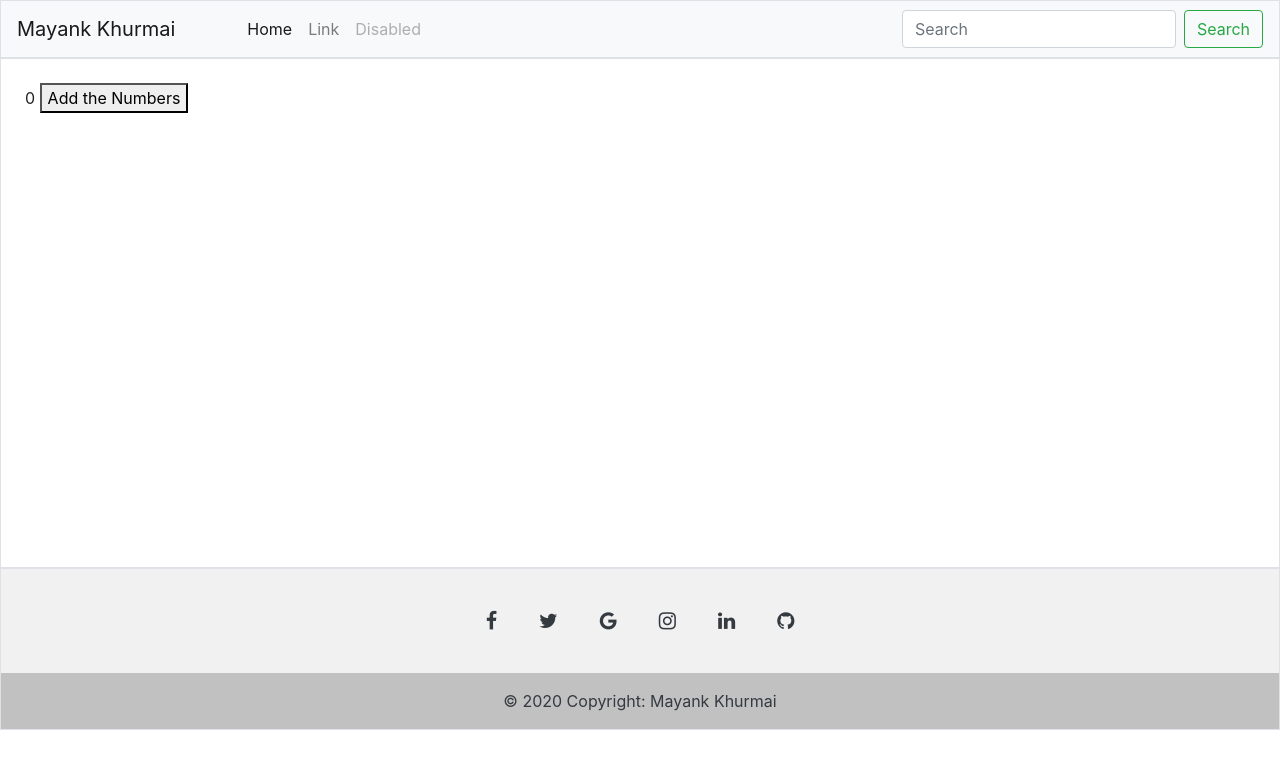
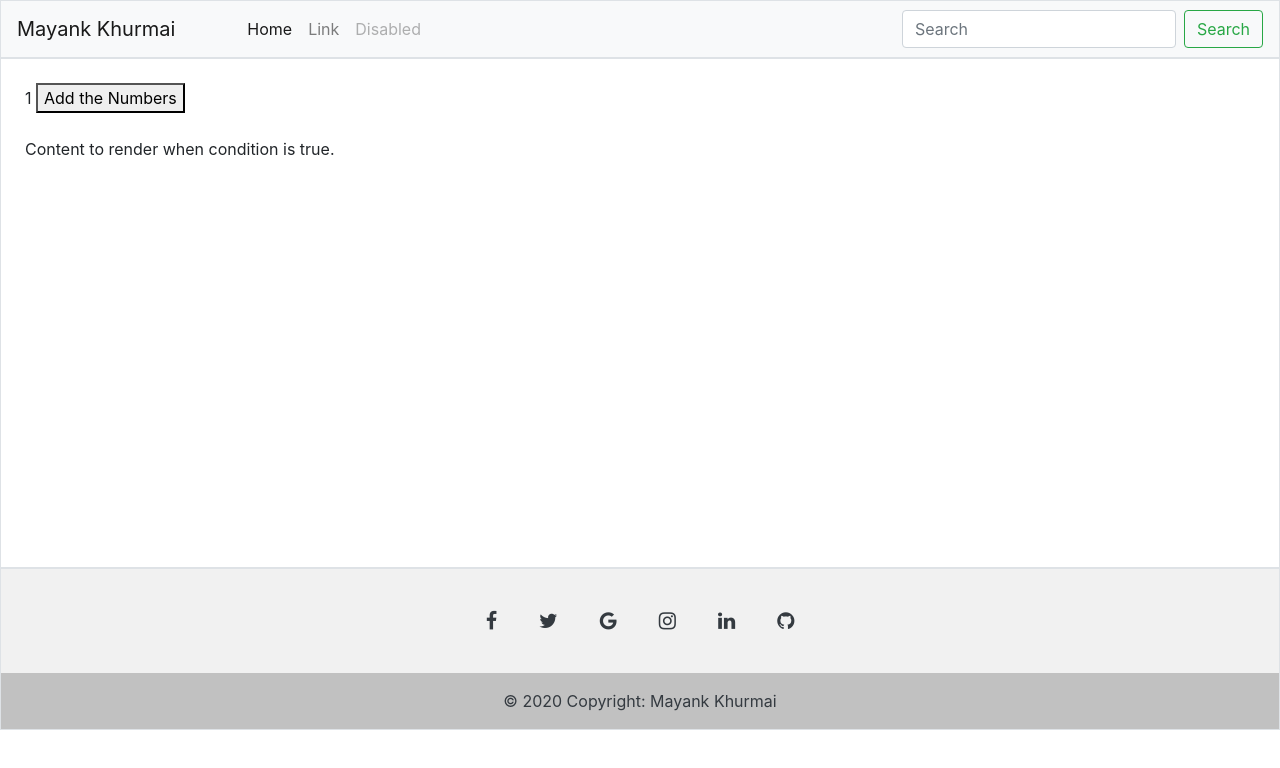
Before and after one commit to Mayank-Khurmai/Angular-Components-and-Practices, an Angular app: page / in a window 1280 px wide. Shown: the top 768 px of the page. Built offline with nearby package versions, Linux system fonts and the light colour scheme.

Commit message:
Components

```diff
--- a/src/app/section/section.component.html
+++ b/src/app/section/section.component.html
@@ -1,4 +1,10 @@
 <div id="section-main-div" class="border p-4">
     {{ sum }}
     <button (click)="check_alert()">Add the Numbers</button>
+
+
+    <br>
+    <br>
+
+    <div *ngIf="sum == 1">Content to render when condition is true.</div>
 </div>
--- a/src/app/section/section.component.ts
+++ b/src/app/section/section.component.ts
@@ -7,7 +7,7 @@ import { Component, OnInit } from '@angular/core';
 })
 export class SectionComponent implements OnInit {
 
-  public sum: number = 0;
+  public sum: number = 1;
   constructor() { }
 
   ngOnInit(): void {
```
